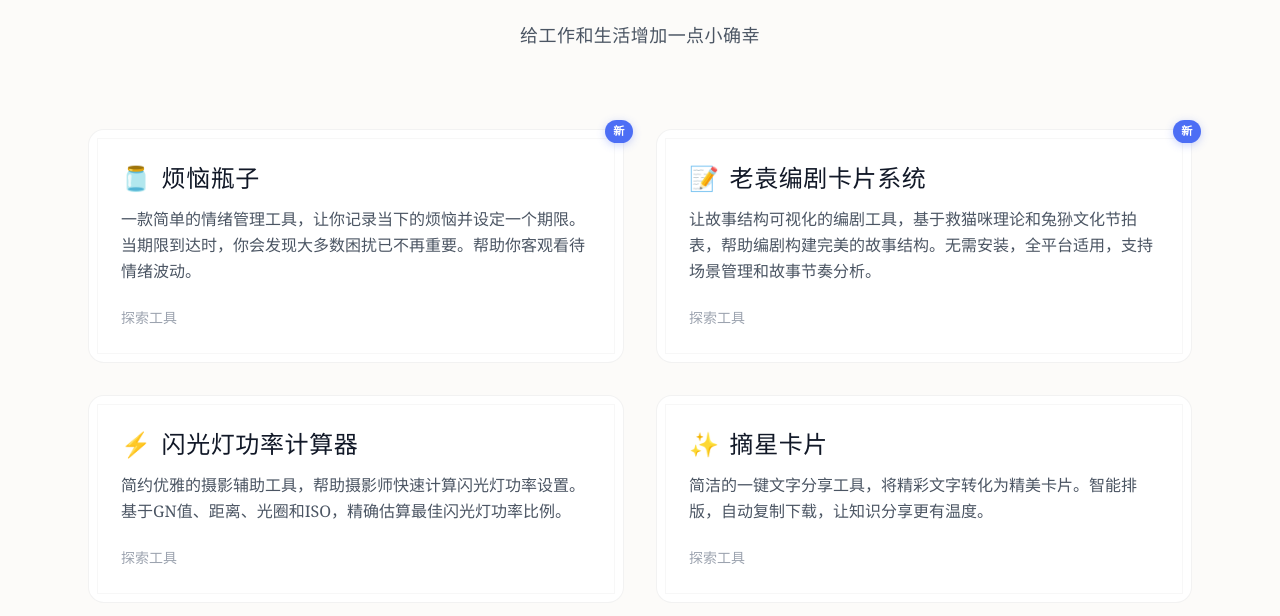
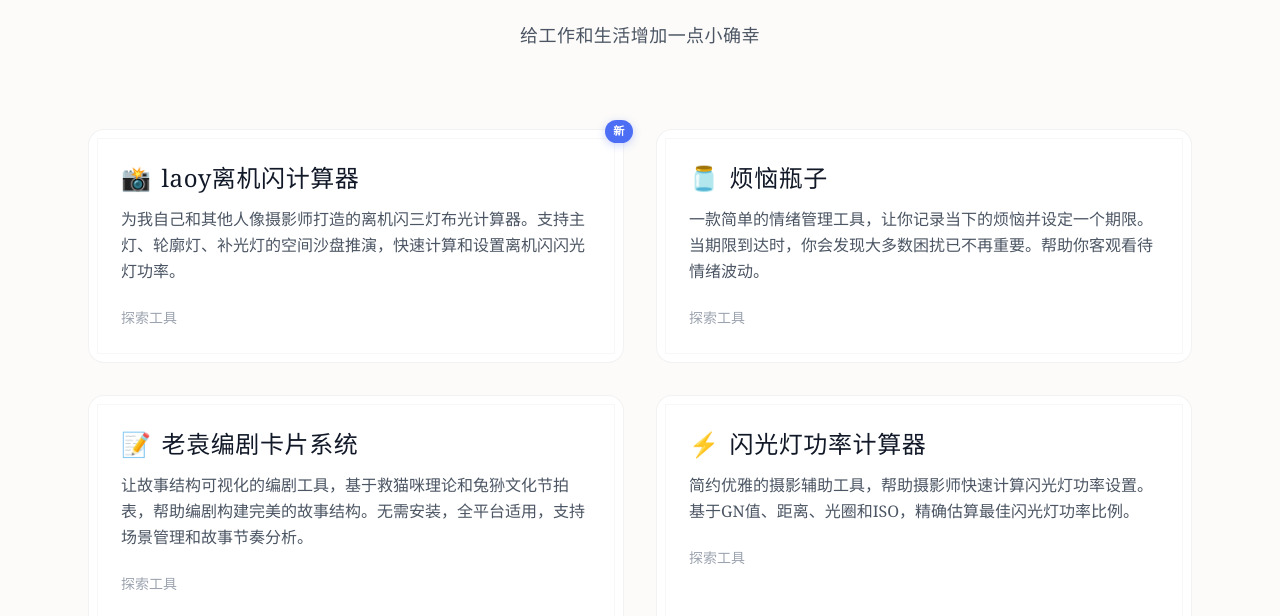
Before and after one commit to foxmuldery/apppages, a plain HTML site: page index.html in a window 1280 px wide. Shown: the part 204-820 px from the top of the page. Drawn offline with nearby package versions, Linux system fonts and the light colour scheme.

Commit message:
Add off-camera flash calculator and update tool cards
Added a new off-camera flash calculator tool card and updated existing tool cards by removing the 'new' tag from some of them.

```diff
--- a/index.html
+++ b/index.html
@@ -136,10 +136,26 @@
         <!-- 工具卡片 -->
         <div class="grid md:grid-cols-2 gap-8">
 
+            <!-- 离机闪 -->
+            <a href="https://ljs.foxlaoy.com/" class="block">
+                <div class="card-classic rounded-2xl p-8 h-full relative">
+                    <div class="tag-new">新</div>
+                    <h2 class="tool-title text-2xl text-gray-900 mb-3 tracking-wide">
+                        <span class="tool-icon">📸</span>
+                        <span>laoy离机闪计算器</span>
+                    </h2>
+                    <p class="text-gray-600 leading-relaxed mb-6">
+                        为我自己和其他人像摄影师打造的离机闪三灯布光计算器。支持主灯、轮廓灯、补光灯的空间沙盘推演，快速计算和设置离机闪闪光灯功率。
+                    </p>
+                    <div class="flex items-center text-gray-400 group">
+                        <span class="text-sm group-hover:text-gray-800 transition-colors duration-500 classic-link">探索工具</span>
+                    </div>
+                </div>
+            </a>
+
          <!-- 烦恼瓶子 -->
             <a href="https://worrybottle.foxlaoy.com/" class="block">
                 <div class="card-classic rounded-2xl p-8 h-full relative">
-                    <div class="tag-new">新</div>
                     <h2 class="tool-title text-2xl text-gray-900 mb-3 tracking-wide">
                         <span class="tool-icon">🫙</span>
                         <span>烦恼瓶子</span>
@@ -156,7 +172,6 @@
             <!-- 老袁编剧卡片系统 -->
             <a href="https://cards.laoyuanyingshi.com/" class="block">
                 <div class="card-classic rounded-2xl p-8 h-full relative">
-                    <div class="tag-new">新</div>
                     <h2 class="tool-title text-2xl text-gray-900 mb-3 tracking-wide">
                         <span class="tool-icon">📝</span>
                         <span>老袁编剧卡片系统</span>
```
